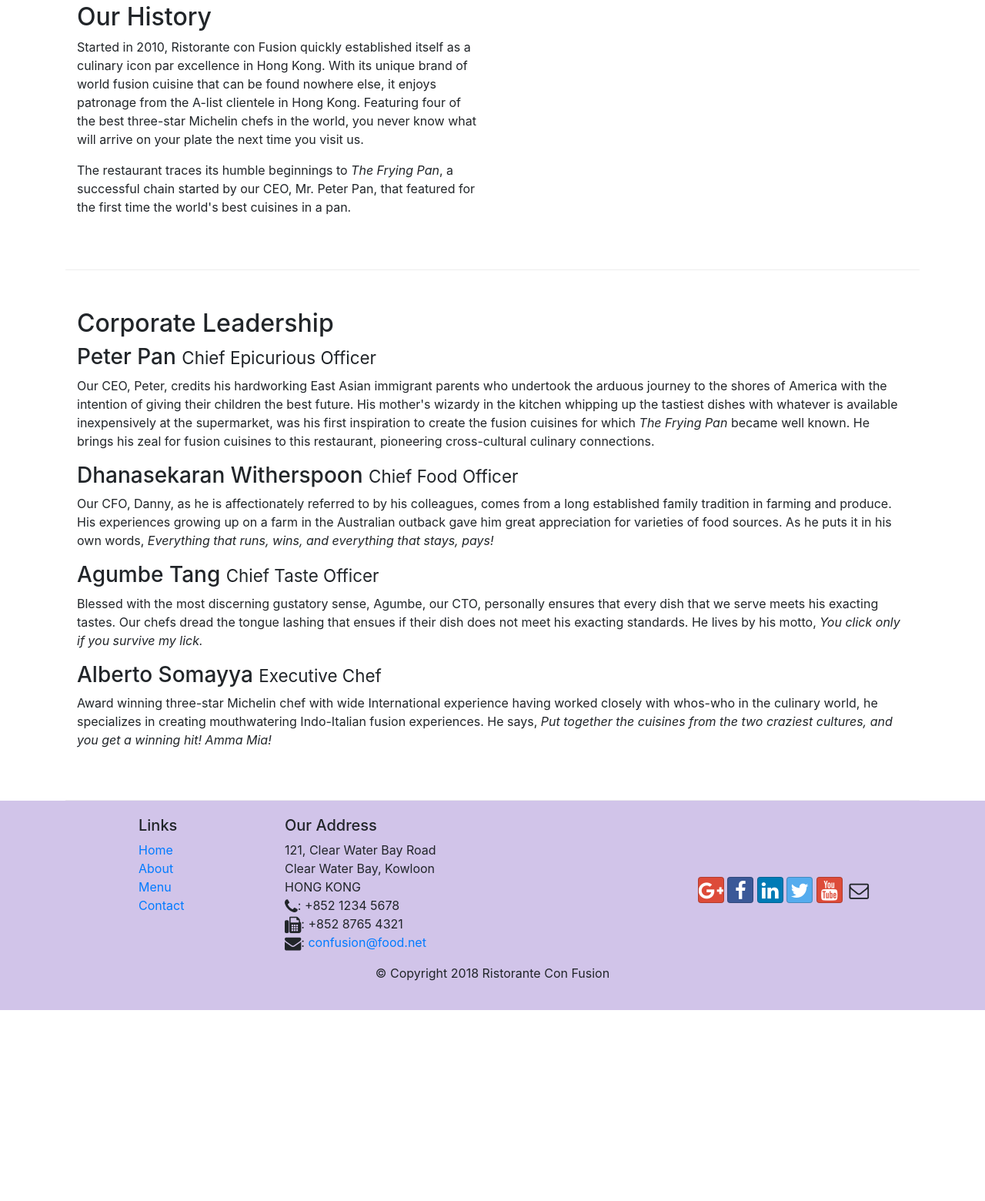
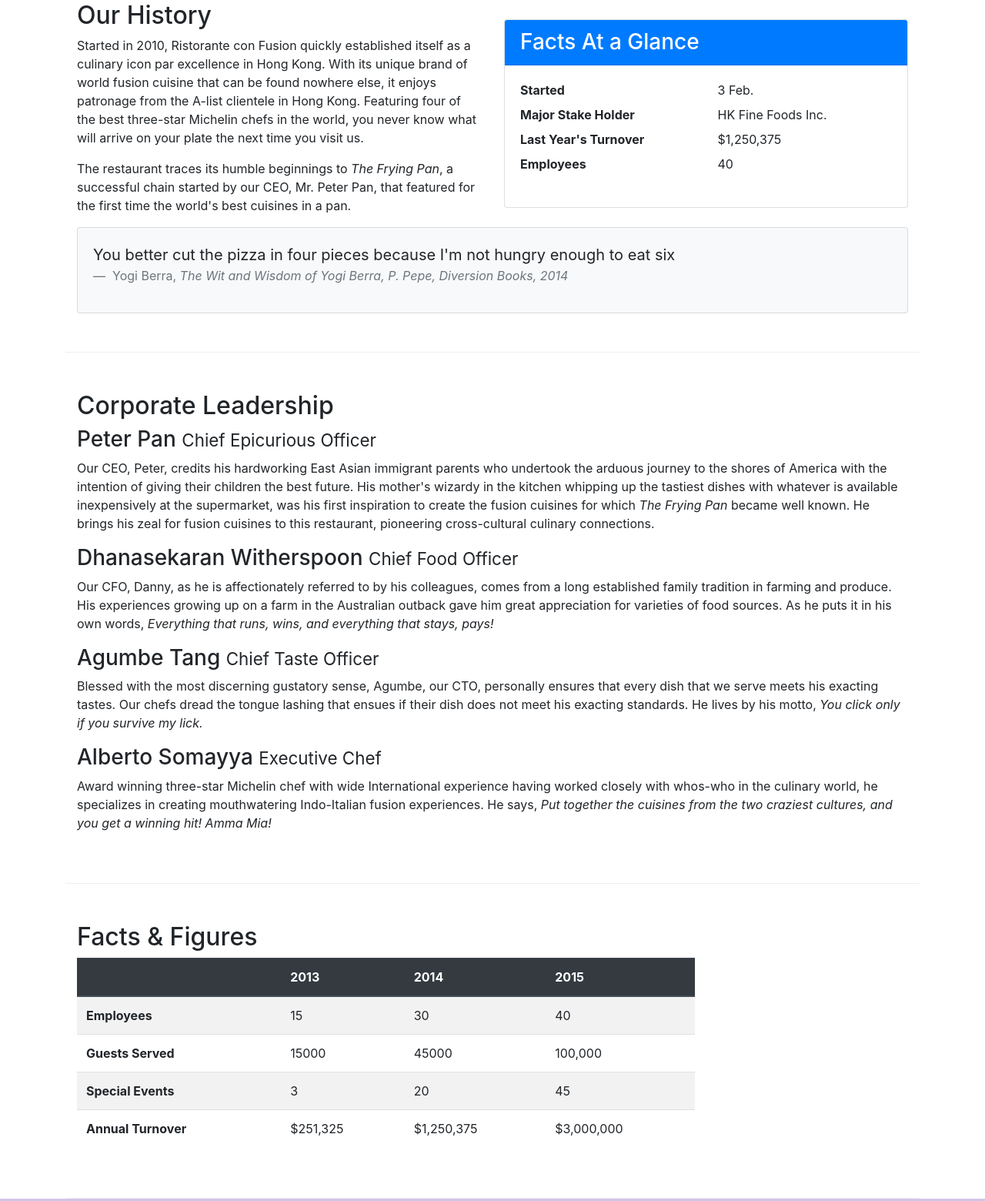
Before and after one commit to kamal1577/Bootstrap-grid, a website: page aboutus.html in a window 1280 px wide. Shown: the part 440-2000 px from the top of the page at 77% size. Before the commit the page ends 1752 px from the top, so only its background shows below. Drawn offline with nearby package versions, Linux system fonts and the light colour scheme.

Commit message:
Tables and Cards

```diff
--- a/aboutus.html
+++ b/aboutus.html
@@ -81,7 +81,35 @@
                 <p>Started in 2010, Ristorante con Fusion quickly established itself as a culinary icon par excellence in Hong Kong. With its unique brand of world fusion cuisine that can be found nowhere else, it enjoys patronage from the A-list clientele in Hong Kong.  Featuring four of the best three-star Michelin chefs in the world, you never know what will arrive on your plate the next time you visit us.</p>
                 <p>The restaurant traces its humble beginnings to <em>The Frying Pan</em>, a successful chain started by our CEO, Mr. Peter Pan, that featured for the first time the world's best cuisines in a pan.</p>
             </div>
-            <div class="col-sm col-md">
+            <div class="col-12 col-sm-6">
+                <div class="card">
+                    <h3 class="card-header bg-primary text-white">Facts At a Glance</h3>
+                    <div class="card-body">
+                        <dl class="row">
+                            <dt class="col-6">Started</dt>
+                            <dd class="col-6">3 Feb.</dd>
+                            <dt class="col-6">Major Stake Holder</dt>
+                            <dd class="col-6">HK Fine Foods Inc.</dd>
+                            <dt class="col-6">Last Year's Turnover</dt>
+                            <dd class="col-6">$1,250,375</dd>
+                            <dt class="col-6">Employees</dt>
+                            <dd class="col-6">40</dd>
+                        </dl>
+                    </div>
+                </div>
+            </div>
+            <div class="col-12">
+                <div class="card card-body bg-light">
+                    <blockquote class="blockquote">
+                        <p class="mb-0">You better cut the pizza in four pieces because
+                            I'm not hungry enough to eat six</p>
+                        <footer class="blockquote-footer">
+                            Yogi Berra,
+                            <cite title="Source Title">The Wit and Wisdom of Yogi Berra,
+                                P. Pepe, Diversion Books, 2014</cite>
+                        </footer>
+                    </blockquote>
+                </div>
             </div>
         </div>
 
@@ -98,6 +126,52 @@
                 <h3>Alberto Somayya <small>Executive Chef</small></h3>
                 <p class="d-none d-sm-block">Award winning three-star Michelin chef with wide International experience having worked closely with whos-who in the culinary world, he specializes in creating mouthwatering Indo-Italian fusion experiences. He says, <em>Put together the cuisines from the two craziest cultures, and you get a winning hit! Amma Mia!</em></p>
             </div>
+       </div>
+       <div class="row row-content">
+           <div class="col-12 col-sm-9">
+               <h2>Facts &amp; Figures</h2>
+               <div class="table-responsive">
+                   <table class="table table-striped">
+                       <thead class="thead-dark">
+                           <tr>
+                               <th>&nbsp;</th>
+                               <th>2013</th>
+                               <th>2014</th>
+                               <th>2015</th>
+                           </tr>
+                       </thead>
+                       <tbody>
+                           <tr>
+                               <th>Employees</th>
+                               <td>15</td>
+                               <td>30</td>
+                               <td>40</td>
+                           </tr>
+                           <tr>
+                               <th>Guests Served</th>
+                               <td>15000</td>
+                               <td>45000</td>
+                               <td>100,000</td>
+                           </tr>
+                           <tr>
+                               <th>Special Events</th>
+                               <td>3</td>
+                               <td>20</td>
+                               <td>45</td>
+                           </tr>
+                           <tr>
+                               <th>Annual Turnover</th>
+                               <td>$251,325</td>
+                               <td>$1,250,375</td>
+                               <td>$3,000,000</td>
+                           </tr>
+                       </tbody>
+                   </table>
+               </div>
+           </div>
+           <div class="col-12 col-sm-3">
+
+           </div>
        </div>
 
     </div>
```
